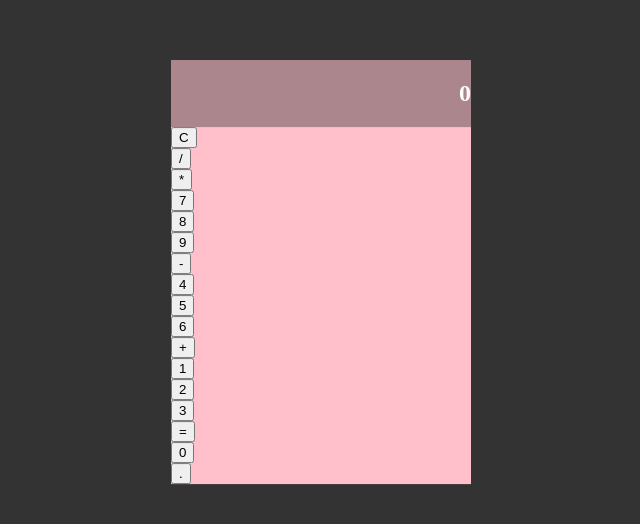
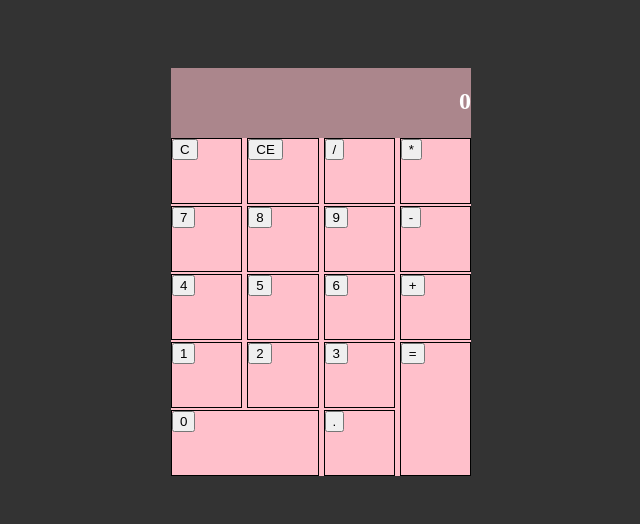
Before and after one commit to uziandari/calculator, a React (Create React App) app: page / in a window 1280 px wide. Shown: the part 128-652 px from the top of the page, without its empty margins (319-959 px from the left). Built offline with nearby package versions, Linux system fonts and the light colour scheme.

Commit message:
changed buttons to grid display. added function to add button presses to array.

```diff
--- a/src/components/CalcButtons.js
+++ b/src/components/CalcButtons.js
@@ -1,14 +1,14 @@
 import React from 'react';
 
-import '../styles/result.css'
+import '../styles/calculatorInput.css'
 
 const CalcButtons = (props) => {
 
   const buttonRow = props.inputButtons.map((calcButtonRow) => {
     return calcButtonRow.map((calcButton, index) => {
       return (
-        <div key={index} className="button-row-container">
-          <button className="calc-button" >{calcButton}</button>
+        <div key={index} className="calc-btn">
+          <button onClick={() => props.handleButtonInput(calcButton)}>{calcButton}</button>
         </div>
       )
     });
--- a/src/containers/Calculator.js
+++ b/src/containers/Calculator.js
@@ -11,20 +11,34 @@ export default class Calculator extends Component {
     this.state = {
       result: 0,
       inputButtons: [
-        ['C', '/', '*'],
+        ['C', 'CE', '/', '*'],
         [7, 8, 9, '-'],
         [4, 5, 6, '+'],
         [1, 2, 3, '='],
         [0, '.']
-      ]
+      ],
+      operations: []
+    };
+    this.handleClick = this.handleClick.bind(this);
+  }
+
+  handleClick(input) {
+    console.log(`pressed ${input}`);
+    if (['C', 'CE', '='].includes(input)) {
+      console.log('final operation.')
+    } else {
+      this.setState({
+        operations: [...this.state.operations, input]
+      })
     }
+    console.log(this.state.operations)
   }
 
   render() {
     return (
       <div className="calc-container">
         <ResultDisplay result={this.state.result} />
-        <CalcButtons inputButtons={this.state.inputButtons}/>
+        <CalcButtons inputButtons={this.state.inputButtons} handleButtonInput={this.handleClick}/>
       </div>
     );
   }
--- a/src/styles/calculator.css
+++ b/src/styles/calculator.css
@@ -1,6 +1,7 @@
 .calc-container {
   min-height: 400px;
   min-width: 300px;
+  background-color: pink;
   display: grid;
-  background-color: pink;
+  grid-template-rows: 70px auto;
 }
--- /dev/null
+++ b/src/styles/calculatorInput.css
@@ -0,0 +1,23 @@
+.input-container {
+  display: grid;
+  grid-template-columns: 1fr 1fr 1fr 1fr;
+  grid-template-rows: 1fr 1fr 1fr 1fr;
+  grid-gap: 2px 5px;
+}
+
+.calc-btn {
+  min-height: 4rem;
+  border: 1px solid black;
+}
+
+.calc-btn:nth-child(16) {
+  grid-row-start: 4;
+  grid-row-end: 6;
+  grid-column-start: 4;
+  grid-column-end: 5;
+}
+
+.calc-btn:nth-child(17) {
+  grid-column-start: 1;
+  grid-column-end: 3;
+}
--- a/src/styles/result.css
+++ b/src/styles/result.css
@@ -1,5 +1,4 @@
 .result-container {
-  min-height: 30px;
   background-color: rgba(45, 45, 45, 0.4);
   text-align: right;
 }
```
Also changed, not shown: package.json (line endings or trailing spaces), 1 other file (tests, documents, lock files or other folders).
